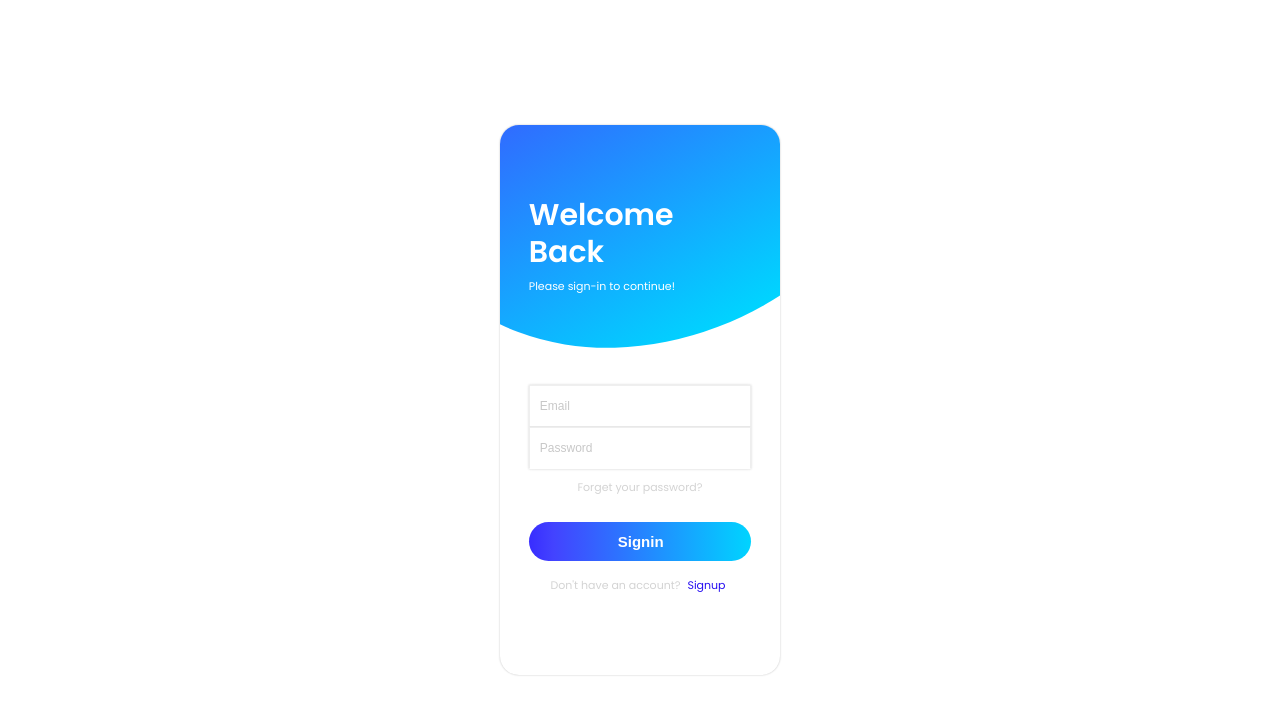
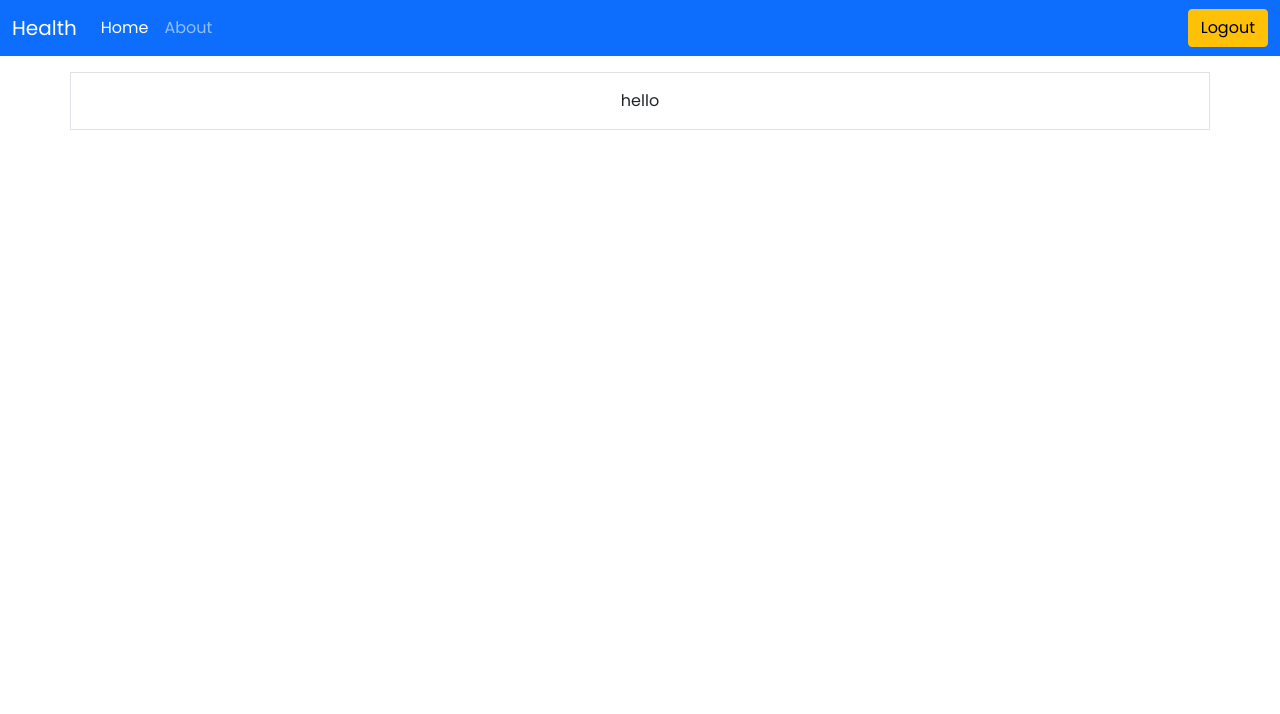
Before and after one commit to anshumalivfx/health-app, a React (Create React App) app: page /home in a window 1280 px wide. Shown: the top 714 px of the page. Built offline with nearby package versions, Linux system fonts and the light colour scheme.

Commit message:
Added Homepage

```diff
--- a/package.json
+++ b/package.json
@@ -9,6 +9,7 @@
     "framer-motion": "^4.1.9",
     "react": "^17.0.2",
     "react-dom": "^17.0.2",
+    "react-router-dom": "^5.2.0",
     "react-scripts": "4.0.3",
     "styled-components": "^5.2.3",
     "web-vitals": "^1.0.1"
--- a/public/index.html
+++ b/public/index.html
@@ -10,6 +10,8 @@
       content="Web site created using create-react-app"
     />
     <link rel="apple-touch-icon" href="%PUBLIC_URL%/logo192.png" />
+    <link href="https://cdn.jsdelivr.net/npm/bootstrap@5.0.0-beta3/dist/css/bootstrap.min.css" rel="stylesheet" integrity="sha384-eOJMYsd53ii+scO/bJGFsiCZc+5NDVN2yr8+0RDqr0Ql0h+rP48ckxlpbzKgwra6" crossorigin="anonymous">
+
     <!--
       manifest.json provides metadata used when your web app is installed on a
       user's mobile device or desktop. See https://developers.google.com/web/fundamentals/web-app-manifest/
@@ -19,7 +21,6 @@
       Notice the use of %PUBLIC_URL% in the tags above.
       It will be replaced with the URL of the `public` folder during the build.
       Only files inside the `public` folder can be referenced from the HTML.
-
       Unlike "/favicon.ico" or "favicon.ico", "%PUBLIC_URL%/favicon.ico" will
       work correctly both with client-side routing and a non-root public URL.
       Learn how to configure a non-root public URL by running `npm run build`.
@@ -39,5 +40,8 @@
       To begin the development, run `npm start` or `yarn start`.
       To create a production bundle, use `npm run build` or `yarn build`.
     -->
+      <script src="https://cdn.jsdelivr.net/npm/bootstrap@5.0.0-beta3/dist/js/bootstrap.bundle.min.js" integrity="sha384-JEW9xMcG8R+pH31jmWH6WWP0WintQrMb4s7ZOdauHnUtxwoG2vI5DkLtS3qm9Ekf" crossorigin="anonymous"></script>
+
   </body>
+
 </html>
--- a/src/App.js
+++ b/src/App.js
@@ -1,7 +1,8 @@
 import "./App.css";
 import styled from "styled-components";
 import { AccountBox } from "./components/accountBox";
-
+import { Route, BrowserRouter as Router, Switch } from 'react-router-dom';
+import Home from './components/Pages/Home'
 const AppContainer = styled.div`
   width: 100%;
   height: 100%;
@@ -13,9 +14,21 @@
 
 function App() {
   return (
-    <AppContainer>
-      <AccountBox />
-    </AppContainer>
+
+
+    <Router>
+      <Switch>
+        <Route path="/home" component={Home} />
+        <AppContainer>
+
+          <Route path="/" component={AccountBox} />
+        </AppContainer>
+      </Switch>
+
+    </Router>
+
+
+
   );
 }
 
--- /dev/null
+++ b/src/components/Pages/Components-home/About.jsx
@@ -0,0 +1,7 @@
+import React from 'react'
+
+export const About = () => {
+    return (
+        <div class="container p-3 my-3 border">About Hell </div>
+    )
+}
--- /dev/null
+++ b/src/components/Pages/Components-home/homeContent.jsx
@@ -0,0 +1,12 @@
+import React from 'react'
+
+export const homeContent = () => {
+    return (
+        <div className="container p-3 my-3 border">
+            <div className="row justify-content-center">
+                hello
+            </div>
+        </div>
+
+    )
+}
--- /dev/null
+++ b/src/components/Pages/Home.jsx
@@ -0,0 +1,22 @@
+import React from 'react'
+import { Route, BrowserRouter as Router, Switch } from 'react-router-dom';
+import { homeContent } from './Components-home/homeContent';
+import { About } from './Components-home/About';
+import { Navbar } from './Navbar'
+// Hell yaa Here's Your fucking component professor hope you rot
+function Home() {
+    return (
+        <>
+        <Router>
+            <Navbar />
+
+                <Switch>
+                    <Route path="/about" component={About} />
+                    <Route path="/home" component={homeContent} />
+                </Switch>
+            </Router>
+        </>
+    )
+}
+
+export default Home
--- /dev/null
+++ b/src/components/Pages/Navbar.jsx
@@ -0,0 +1,33 @@
+import React from 'react'
+import {Link} from 'react-router-dom'
+export const Navbar = () => {
+    return (
+        <div>
+            <nav className="navbar navbar-expand-lg navbar-dark bg-primary">
+                <div className="container-fluid">
+                    <Link className="navbar-brand" to="/home">Health</Link>
+                    <button className="navbar-toggler" type="button" data-bs-toggle="collapse" data-bs-target="#navbarSupportedContent" aria-controls="navbarSupportedContent" aria-expanded="false" aria-label="Toggle navigation">
+                        <span className="navbar-toggler-icon"></span>
+                    </button>
+                    <div className="collapse navbar-collapse" id="navbarSupportedContent">
+                        <ul className="navbar-nav me-auto mb-2 mb-lg-0">
+                            <li className="nav-item">
+                                <Link className="nav-link active" to="/home">Home</Link>
+                            </li>
+                            <li className="nav-item">
+                                <Link className="nav-link" to="/about">About</Link>
+                            </li>
+
+                        </ul>
+                        <Link to="/">
+                            <button type="button" class="btn btn-warning">Logout</button>
+                        </Link>
+
+
+                    </div>
+                </div>
+            </nav>
+
+        </div>
+    )
+}
--- a/src/components/accountBox/loginForm.jsx
+++ b/src/components/accountBox/loginForm.jsx
@@ -9,6 +9,8 @@
 } from "./common";
 import { Marginer } from "../marginer";
 import { AccountContext } from "./accountContext";
+import { Link } from 'react-router-dom';
+
 
 export function LoginForm(props) {
   const { switchToSignup } = useContext(AccountContext);
@@ -22,7 +24,11 @@
       <Marginer direction="vertical" margin={10} />
       <MutedLink href="#">Forget your password?</MutedLink>
       <Marginer direction="vertical" margin="1.6em" />
-      <SubmitButton type="submit">Signin</SubmitButton>
+        <Link to="/home" style={{ width: '100%', color: 'white' }} >
+      <SubmitButton type="submit">
+          Signin
+      </SubmitButton>
+      </Link>
       <Marginer direction="vertical" margin="1em" />
       <MutedLink href="#">
         Don't have an account?{" "}
```
Also changed, not shown: 2 other files (tests, documents, lock files or other folders).
